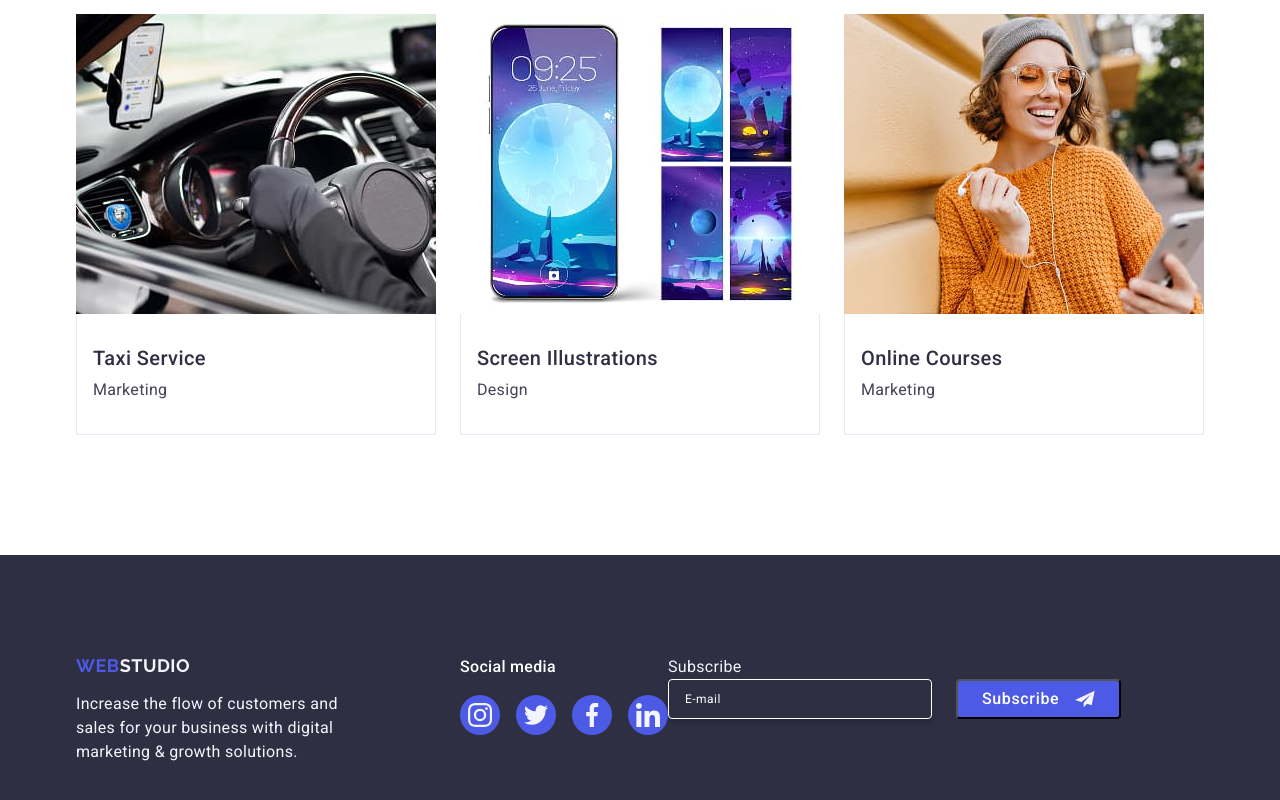
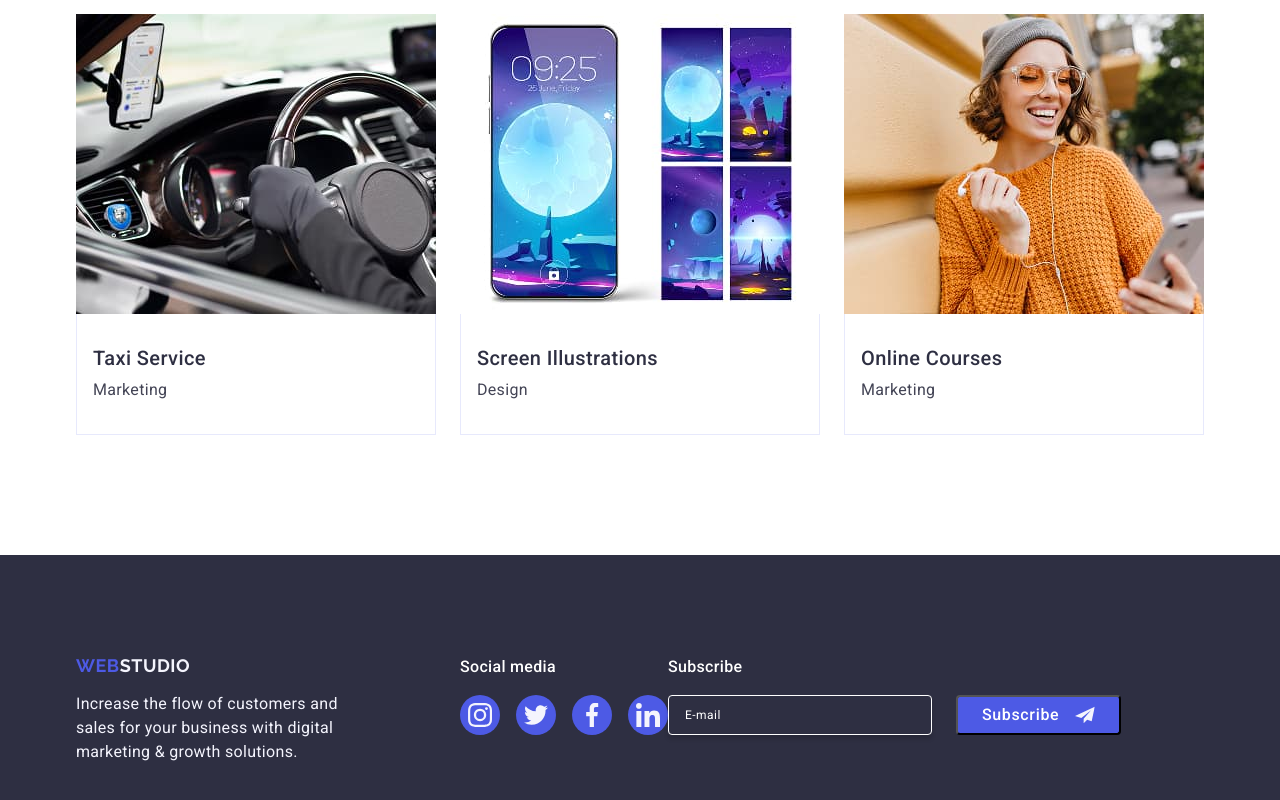
Before and after one commit to mintjam69/goit-markup-hw-05, a plain HTML site: page index.html in a window 1280 px wide. Shown: the part 2604-3404 px from the top of the page. Drawn offline with nearby package versions, Linux system fonts and the light colour scheme.

Commit message:
fix subscribe form

```diff
--- a/index.html
+++ b/index.html
@@ -470,7 +470,7 @@
         <!----------- Subcribe form  ----------->
 
         <div class="footer-form-container">
-          <p class="footer-block-title">Subscribe</p>
+          <p class="social-links-title">Subscribe</p>
           <form name="subscribe-form" class="footer-form">
             <label class="subscribe-label"
               ><input
@@ -490,6 +490,7 @@
             </button>
           </form>
         </div>
+        <!----------- /Subcribe form  ----------->
       </div>
     </footer>
     <!-- /Footer -->
```
